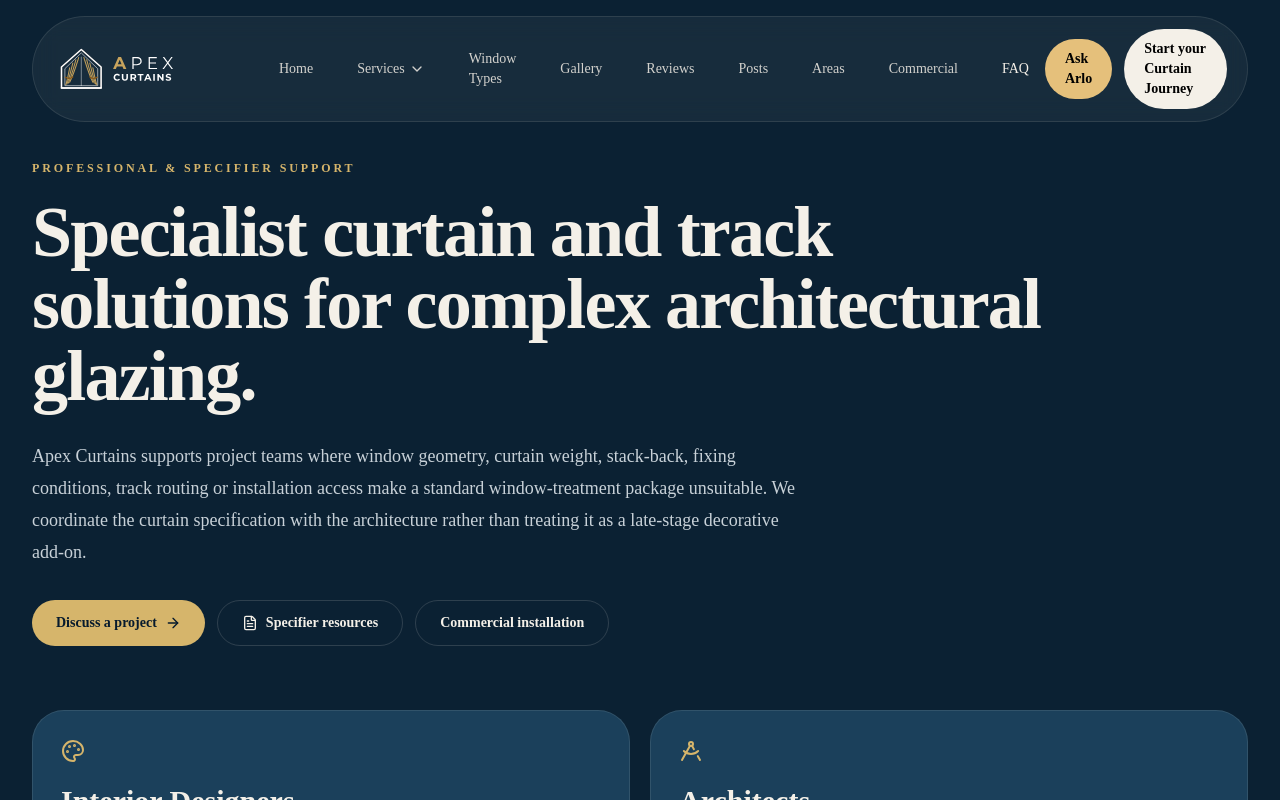
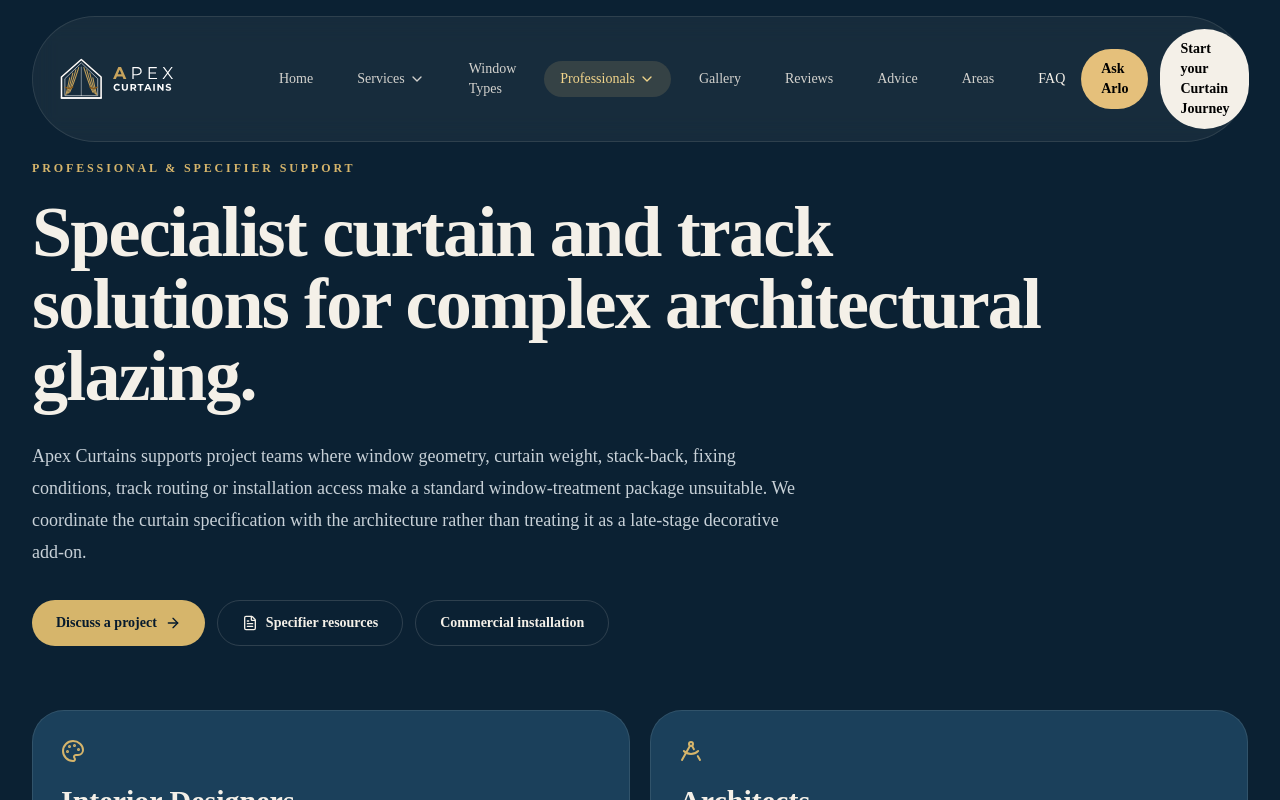
Before and after one commit to Nylon1/Apexcurtains, a Next.js app: page /professionals in a window 1280 px wide. Shown: the top 800 px of the page. Built offline with nearby package versions, Linux system fonts and the light colour scheme.

Commit message:
Add professional specifier navigation

```diff
--- a/components/layout/Navbar.tsx
+++ b/components/layout/Navbar.tsx
@@ -24,11 +24,25 @@ const navItems = [
     ],
   },
   { label: "Window Types", href: "/window-types" },
+  {
+    label: "Professionals",
+    href: "/professionals",
+    children: [
+      { label: "Professional & Specifier Hub", href: "/professionals" },
+      { label: "Interior Designers", href: "/professionals/interior-designers" },
+      { label: "Architects", href: "/professionals/architects" },
+      { label: "Developers + Housebuilders", href: "/professionals/developers-housebuilders" },
+      { label: "Contractors + Fit-out", href: "/professionals/contractors-fit-out" },
+      { label: "Specifier Resources", href: "/professionals/specifier-resources" },
+      { label: "Project Information Checklist", href: "/professionals/specifier-resources/project-information-checklist" },
+      { label: "Professional Project Review", href: "/professionals/project-review" },
+      { label: "Commercial Installation", href: "/commercial-curtain-track-installation" },
+    ],
+  },
   { label: "Gallery", href: "/gallery" },
   { label: "Reviews", href: "/reviews" },
-  { label: "Posts", href: "/advice" },
+  { label: "Advice", href: "/advice" },
   { label: "Areas", href: "/areas" },
-  { label: "Commercial", href: "/commercial-curtain-track-installation" },
   { label: "FAQ", href: "/faq", highlight: true },
 ];
 
@@ -94,7 +108,7 @@ export default function Navbar() {
                         <ChevronDown className="ml-1 h-4 w-4 transition group-hover:rotate-180" />
                       </Link>
 
-                      <div className="invisible absolute left-0 top-full z-50 mt-3 max-h-[70vh] w-[290px] overflow-y-auto rounded-3xl border border-white/10 bg-apex-navy-950/95 p-3 opacity-0 shadow-[0_20px_60px_rgba(0,0,0,0.45)] backdrop-blur-xl transition-all duration-200 group-hover:visible group-hover:opacity-100">
+                      <div className="invisible absolute left-0 top-full z-50 mt-3 max-h-[70vh] w-[310px] overflow-y-auto rounded-3xl border border-white/10 bg-apex-navy-950/95 p-3 opacity-0 shadow-[0_20px_60px_rgba(0,0,0,0.45)] backdrop-blur-xl transition-all duration-200 group-hover:visible group-hover:opacity-100">
                         {item.children.map((child) => (
                           <Link
                             key={child.href}
@@ -228,6 +242,13 @@ export default function Navbar() {
 
               <div className="flex flex-col gap-2">
                 <Link
+                  href="/professionals/project-review"
+                  className="inline-flex items-center justify-center rounded-full border border-[#E5C07B]/30 bg-[#E5C07B]/10 px-4 py-3 text-sm font-semibold text-[#f1d48b]"
+                >
+                  Professional project review
+                </Link>
+
+                <Link
                   href="/arlo-curtain-advisor"
                   className="inline-flex items-center justify-center rounded-full bg-[#E5C07B] px-4 py-3 text-sm font-semibold text-black"
                 >
```
